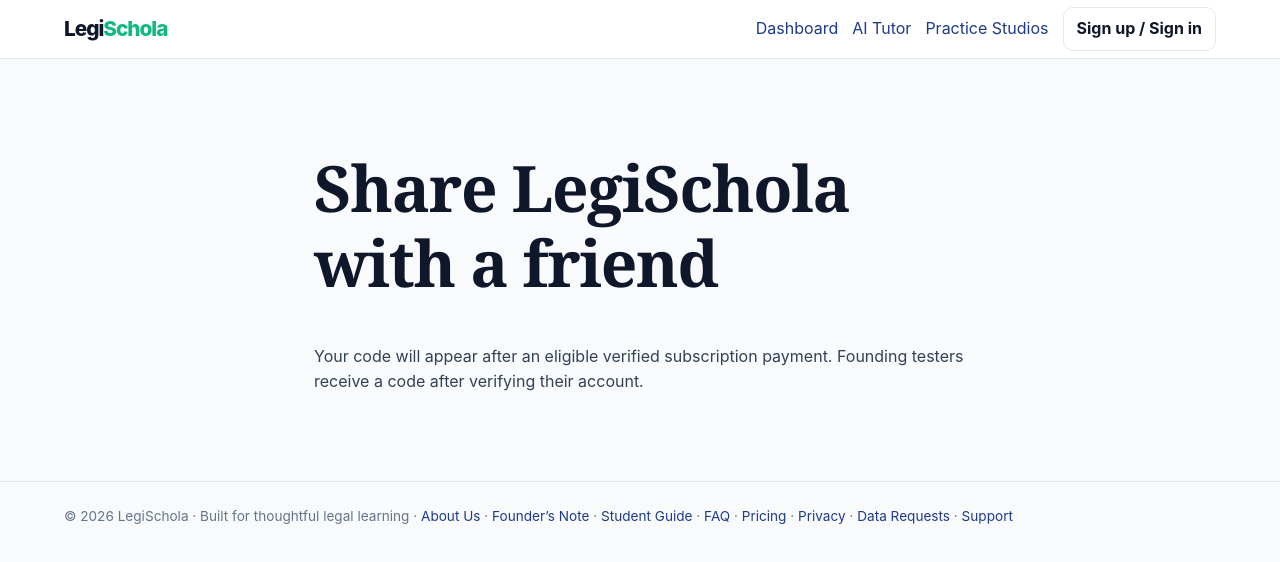
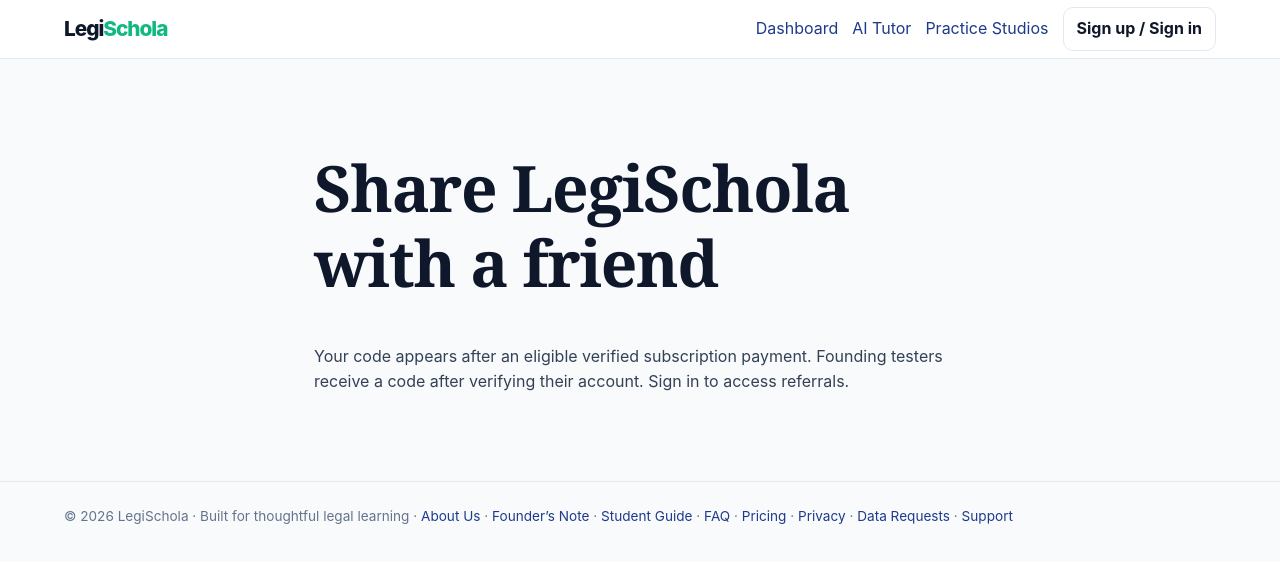
Before and after one commit to XyLyX/legischola, a Next.js app: page /share-referral in a window 1280 px wide. Shown: the top 562 px of the page. Built offline with nearby package versions, Linux system fonts and the light colour scheme; no server answers.

Commit message:
Handle missing session safely on referral sharing page

```diff
--- a/app/share-referral/page.tsx
+++ b/app/share-referral/page.tsx
@@ -3,8 +3,8 @@ import {useEffect,useState} from "react";
 import {supabase} from "../../lib/supabase";
 export default function ShareReferral(){
  const [code,setCode]=useState("");const [status,setStatus]=useState("");
- useEffect(()=>{void (async()=>{const {data:{session}}=await supabase!.auth.getSession();if(!session)return;const r=await fetch("/api/referral-code",{headers:{Authorization:"Bearer "+session.access_token}});if(r.ok){const j=await r.json();setCode(j.code||"");}})()},[]);
+ useEffect(()=>{void (async()=>{if(!supabase){setStatus("Sign in to access referrals.");return;}const {data:{session}}=await supabase.auth.getSession();if(!session){setStatus("Sign in to access referrals.");return;}const r=await fetch("/api/referral-code",{headers:{Authorization:"Bearer "+session.access_token}});if(r.ok){const j=await r.json();setCode(j.code||"");}})()},[]);
  const message=code?`I'm using LegiSchola for law-school learning, AI tutoring, revision and practice. Join me at https://legischola.com/login?ref=${encodeURIComponent(code)}\n\nMy referral code: ${code}\n\nReferral rewards are subject to eligibility and verified payment.`:"";
  async function share(){if(!message)return;try{if(navigator.share)await navigator.share({title:"LegiSchola invitation",text:message});else{await navigator.clipboard.writeText(message);setStatus("Message copied.");}}catch{setStatus("Copy the message from the box.");}}
- return <main className="shell" style={{maxWidth:700,paddingTop:48,paddingBottom:70}}><h1>Share LegiSchola with a friend</h1>{code?<><p>Your referral code: <strong>{code}</strong></p><textarea readOnly aria-label="Your referral message" value={message} rows={8} style={{width:"100%",padding:16}}/><p><button className="btn btn-primary" onClick={()=>void share()}>Share or copy message</button></p><p role="status">{status}</p></>:<p>Your code will appear after an eligible verified subscription payment. Founding testers receive a code after verifying their account.</p>}</main>;
+ return <main className="shell" style={{maxWidth:700,paddingTop:48,paddingBottom:70}}><h1>Share LegiSchola with a friend</h1>{code?<><p>Your referral code: <strong>{code}</strong></p><textarea readOnly aria-label="Your referral message" value={message} rows={8} style={{width:"100%",padding:16}}/><p><button className="btn btn-primary" onClick={()=>void share()}>Share or copy message</button></p><p role="status">{status}</p></>:<p>Your code appears after an eligible verified subscription payment. Founding testers receive a code after verifying their account. {status}</p>}</main>;
 }
```
